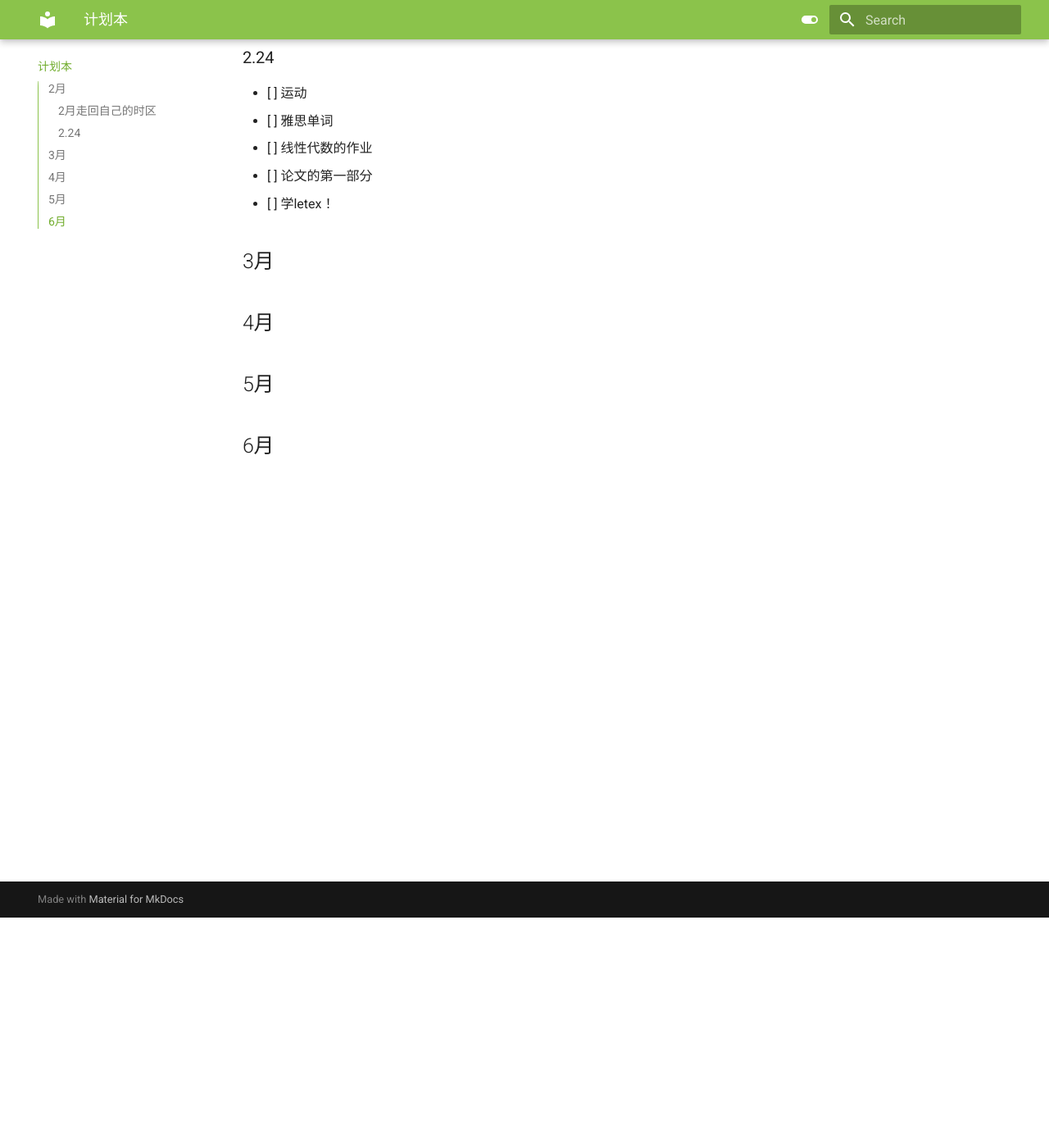
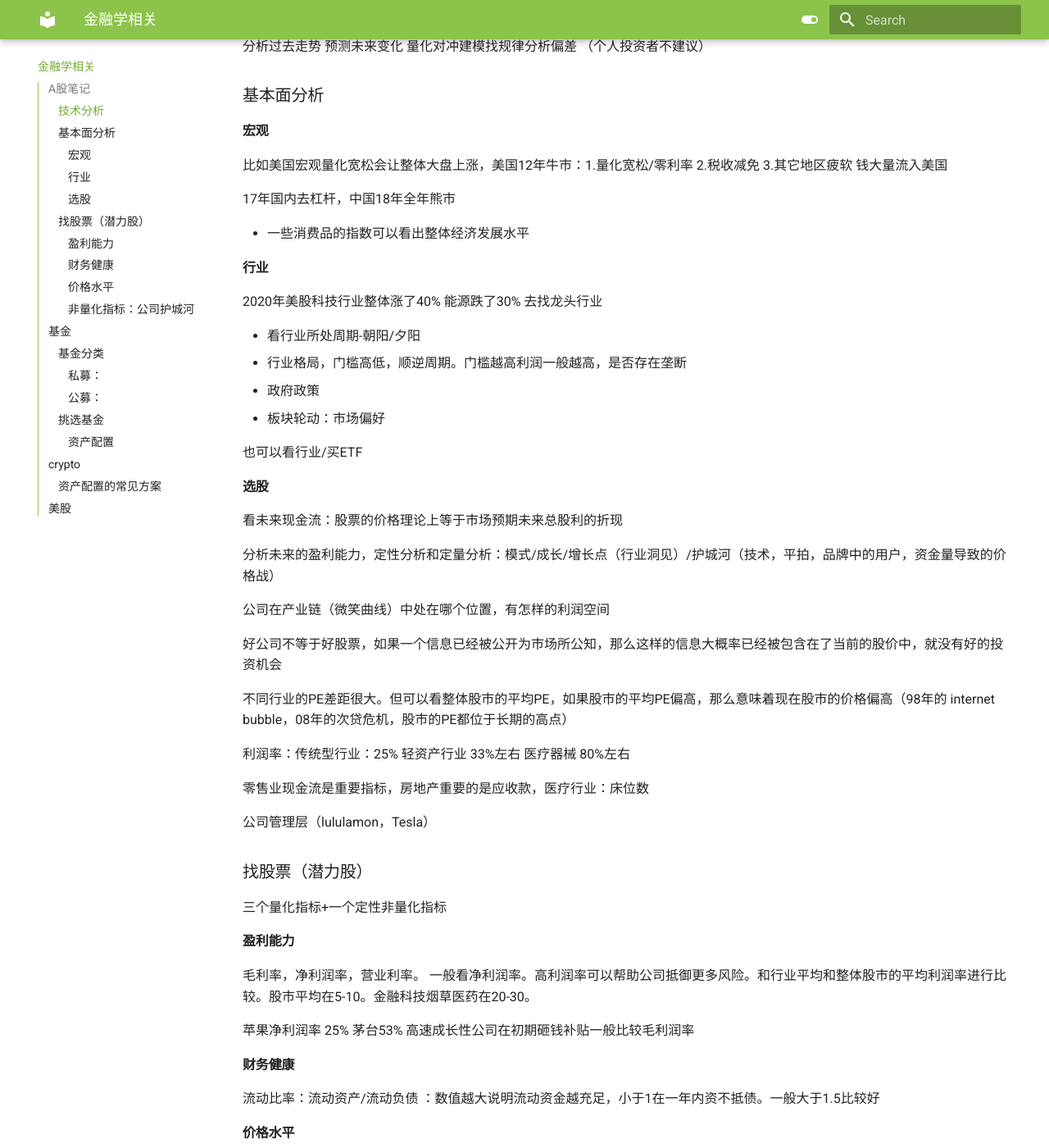
Before and after one commit to mazywen/mkdocs, an MkDocs documentation site: the page built from docs/page3.md, in a window 1280 px wide and 1400 px high, scrolled down 281 px. Shown: the whole window at 82% size. Built offline with MkDocs 1.6.1 and Material for MkDocs 9.7.7, drawn with Linux system fonts in a browser that asks for light colours; some of the changed text lies outside the part shown.

Commit message:
Update page3.md

```diff
--- a/docs/page3.md
+++ b/docs/page3.md
@@ -1,21 +1,135 @@
-# 计划本
+# 金融学相关
+## A股笔记
 
-## 2月
+### 技术分析
 
-#### 2月走回自己的时区
+分析过去走势 预测未来变化 量化对冲建模找规律分析偏差 （个人投资者不建议）
 
-### 2.24
+### 基本面分析
 
-* [ ] 运动
-* [ ] 雅思单词
-* [ ] 线性代数的作业
-* [ ] 论文的第一部分
-* [ ] 学letex！
+#### 宏观
 
-## 3月
+比如美国宏观量化宽松会让整体大盘上涨，美国12年牛市：1.量化宽松/零利率 2.税收减免 3.其它地区疲软 钱大量流入美国
 
-## 4月
+17年国内去杠杆，中国18年全年熊市
 
-## 5月
+* 一些消费品的指数可以看出整体经济发展水平
 
-## 6月
+#### 行业
+
+2020年美股科技行业整体涨了40% 能源跌了30% 去找龙头行业
+
+* 看行业所处周期-朝阳/夕阳
+* 行业格局，门槛高低，顺逆周期。门槛越高利润一般越高，是否存在垄断
+* 政府政策
+* 板块轮动：市场偏好
+
+也可以看行业/买ETF
+
+#### 选股
+
+看未来现金流：股票的价格理论上等于市场预期未来总股利的折现
+
+分析未来的盈利能力，定性分析和定量分析：模式/成长/增长点（行业洞见）/护城河（技术，平拍，品牌中的用户，资金量导致的价格战）
+
+公司在产业链（微笑曲线）中处在哪个位置，有怎样的利润空间
+
+好公司不等于好股票，如果一个信息已经被公开为市场所公知，那么这样的信息大概率已经被包含在了当前的股价中，就没有好的投资机会
+
+不同行业的PE差距很大。但可以看整体股市的平均PE，如果股市的平均PE偏高，那么意味着现在股市的价格偏高（98年的 internet bubble，08年的次贷危机，股市的PE都位于长期的高点）
+
+利润率：传统型行业：25% 轻资产行业 33%左右 医疗器械 80%左右
+
+零售业现金流是重要指标，房地产重要的是应收款，医疗行业：床位数
+
+公司管理层（lululamon，Tesla）
+
+### 找股票（潜力股）
+
+三个量化指标+一个定性非量化指标
+
+#### 盈利能力
+
+毛利率，净利润率，营业利率。 一般看净利润率。高利润率可以帮助公司抵御更多风险。和行业平均和整体股市的平均利润率进行比较。股市平均在5-10。金融科技烟草医药在20-30。
+
+苹果净利润率 25% 茅台53% 高速成长性公司在初期砸钱补贴一般比较毛利润率
+
+#### 财务健康
+
+流动比率：流动资产/流动负债 ：数值越大说明流动资金越充足，小于1在一年内资不抵债。一般大于1.5比较好
+
+#### 价格水平
+
+PE 股价/每股净利润，PE值越低相对来说股价越便宜
+
+#### 非量化指标：公司护城河
+
+比较优势，品牌（消费品和零售业）
+
+网络效应（微信，用户很广，自发带动用户，一般是互联网公司和平台类公司）
+
+ 用户粘性（转换成本，用户懒得换平台，相对弱一点：电话卡公司，健身卡美容卡，租房）
+
+专利技术，牌照，高昂的初期投入成本
+
+## 基金
+
+基金经理 PM portfolio manager
+
+### 基金分类
+
+#### 私募：
+
+对冲hedge fund 私募股权 private equity 风投 venture capital（监管低，高风险，期权期货衍生品杠杆大数据做空恶意收购）
+
+#### 公募：
+
+监管要求高，风险可控。美股有1/3被公募基金持有。
+
+公募分为mutual fund（共同基金/LOF）和ETF（追踪指数）差别在费率和谁在管钱。
+
+LOF的托管费较贵，管理费和托管费 大约2%一年 交易费-- 普通基金用于长期投资不是短期炒股（主动型基金）
+
+ETF：管理费极低 手续费类似股票（被动性基金）
+
+主动型和被动型的对比：看市场结构，越趋近于完美市场，被动型的表现越加优异。
+
+### 挑选基金
+
+1.选基金范围 决定预期风险和收益
+
+#### 资产配置
+
+股票型：至少有80%的资金投入到股票里（长期预期收益 6-20）
+
+债券型：国债和公司债，预期收益率（3-8） 高收益债券（高风险，投入高风险的债券）
+
+货币型：短期债券（隔夜拆借等）收益率类似银行活期，余额宝就是
+
+混合型
+
+FOF
+
+ETF
+
+QDII：国内投海外
+
+## crypto
+
+#### 资产配置的常见方案
+
+高低风险的配置
+
+1.绝对的收益率不可避，benchmark和指数相比 看看能不能跑得过被动型的指数
+
+2.最大回撤，最低点相对于最高点亏了多少
+
+3.size：规模大的基金一般不容易崩
+
+## 美股
+
+1.QDII基金 （人民币计价 ，会受人民币影响）
+
+2.ETF research center 纳斯达克100 QQQ 标普500SPY，纳斯达克比标普多了科技，波动小。标普多了医药，金融等
+
+3.企业 货币 规则
```
